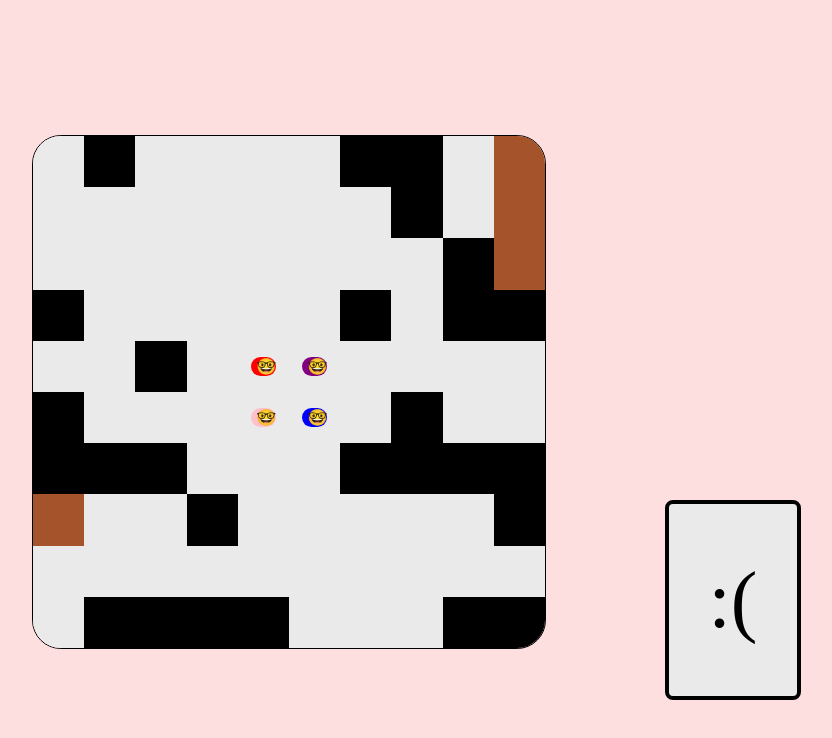
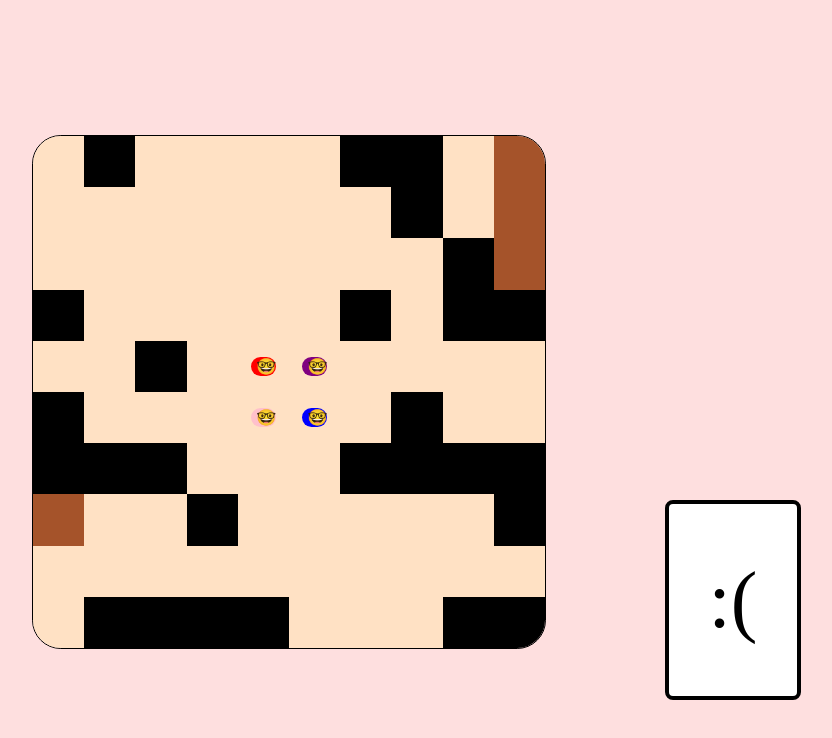
Before and after one commit to Cparusso/party-poopers, a React (Create React App) app: page / in a window 1280 px wide. Shown: the top 738 px of the page, without its empty margins (351-1183 px from the left). Built offline with nearby package versions, Linux system fonts and the light colour scheme.

Commit message:
Improved the exit point selector to correct an issue I was having that resulted in only 3 exitpoints being created. Additionally added some minor styling.

```diff
--- a/src/components/Character.js
+++ b/src/components/Character.js
@@ -7,18 +7,21 @@ class Character extends Component {
     let name
     switch (charNum) {
       case 0:
-        return name = 'charlie'
+        name = 'charlie'
         break
       case 1:
-        return name = 'bill'
+        name = 'bill'
         break
       case 2:
-        return name = 'heather'
+        name = 'heather'
         break
       case 3:
-        return name = 'meat'
+        name = 'meat'
         break
-    }
+      default:
+        break
+      }
+    return name
   }
 
   render() {
--- a/src/components/Room.js
+++ b/src/components/Room.js
@@ -39,24 +39,30 @@ class Room extends Component {
       newArr.push(obj)
     })
 
-
-
 // ~~~~~~~~~~~~~~~~~~~~~~~~~~~~~~~~~~~~~~~~~~~~~~~~~~~~~~~~~~~~~~~~~~~~~~~~~~~~~
 // THIS IS WHERE I ENSURE A PLAYABLE FIELD ⬇️
 // Understanding what a matrix is/does would really take care of most of this for me...
 // ~~~~~~~~~~~~~~~~~~~~~~~~~~~~~~~~~~~~~~~~~~~~~~~~~~~~~~~~~~~~~~~~~~~~~~~~~~~~~
+    //This function picks four random squares out of the array of all the border squares.
+    //These will be used as the exit exitPoints.
     const selectExitPoints = (num) => {
       for (let i = 0; i < num; ++i) {
         let randBorderSquare = borderSquareArr[Math.floor(Math.random()*borderSquareArr.length)].id
 
         if (!exitPoints.includes(randBorderSquare)) {
           exitPoints.push(randBorderSquare)
+          console.log(exitPoints);
+        } else {
+          selectExitPoints(1)
         }
       }
     }
 
     selectExitPoints(4)
 
+    //Here is where I attempted to fill out more of the board with traversable squares.
+    //This needs a LOT of fine tuning as most of the boards I load are unplayable.
+    //I am considering building rooms with a canvas instead of randomizing the boards.
     newArr.forEach(squareObj => {
       let squareAbove = newArr.find(square => square.id === squareObj.id - 10)
       let squareRight = newArr.find(square => square.id === squareObj.id + 1)
@@ -114,17 +120,20 @@ class Room extends Component {
   // TILE SELECTION ⬇️
   // ~~~~~~~~~~~~~~~~~~~~~~~~~~~~~~~~~~~~~~~~~~~~~~~~~~~~~~~~~~~~~~~~~~~~~~~~~~~~~
   selectTile = (selectedSquareId, currentChar) => {
+    //Create a copy of the character locations array so that I can alter the state of a single element from the array
     let charLocationsArr = this.state.charLocations.slice()
     charLocationsArr[currentChar] = selectedSquareId
 
-    if (this.state.isSelected === selectedSquareId && this.state.charLocations.includes(selectedSquareId)) {
-      this.setState({
-        isSelected: null,
-      })
-    } else {
+    if (this.state.charLocations.includes(selectedSquareId)) {
       this.setState({
         isSelected: selectedSquareId,
         charLocations: charLocationsArr
+      })
+    }
+
+    if (this.state.isSelected === selectedSquareId) {
+      this.setState({
+        isSelected: null,
       })
     }
   }
--- a/src/components/styles/direction-card.css
+++ b/src/components/styles/direction-card.css
@@ -12,5 +12,5 @@
   border: solid black 0.05em;
   border-radius: 0.1em;
   font-size: 5em;
-  background-color: #eaeaea;
+  background-color: #fff;
 }
--- a/src/components/styles/square.css
+++ b/src/components/styles/square.css
@@ -23,7 +23,7 @@
 }
 
 .path {
-  background-color: #eaeaea;
+  background-color: #ffe2bdc2;
 }
 
 .block {
```
